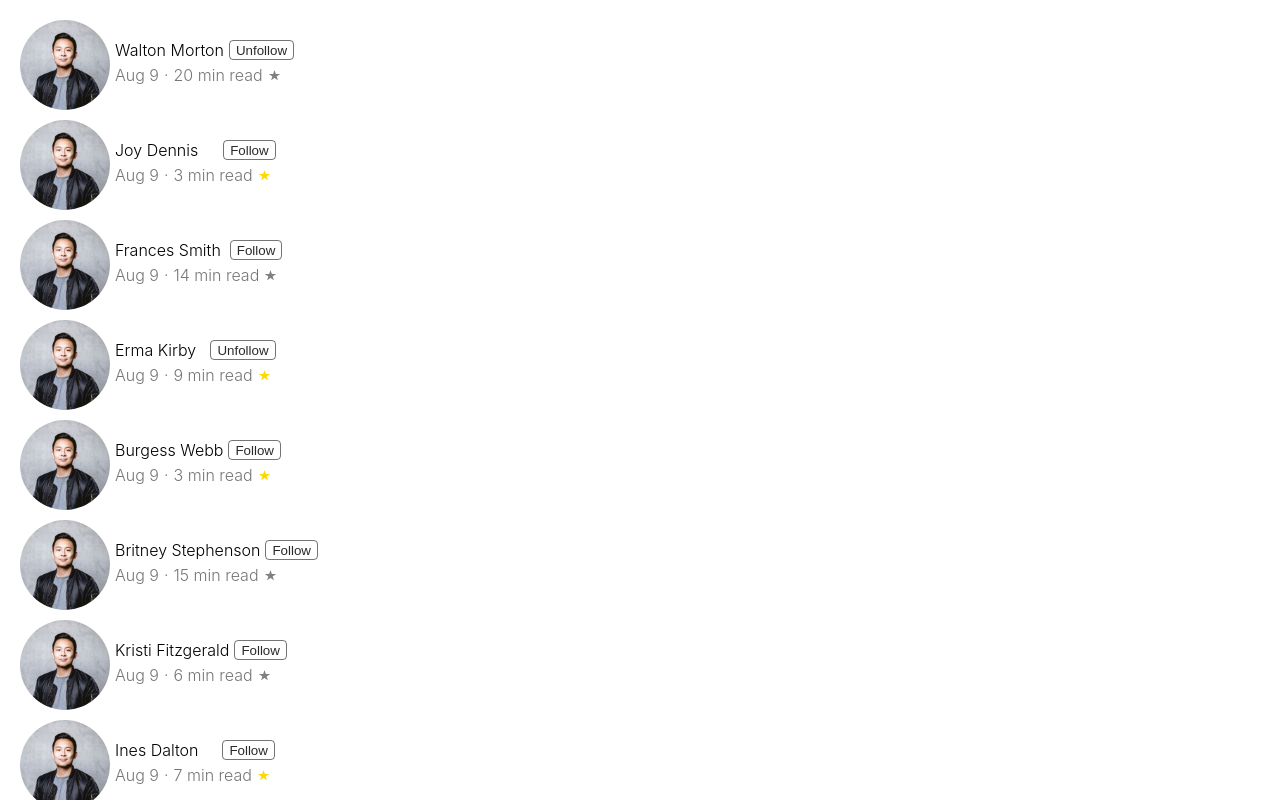
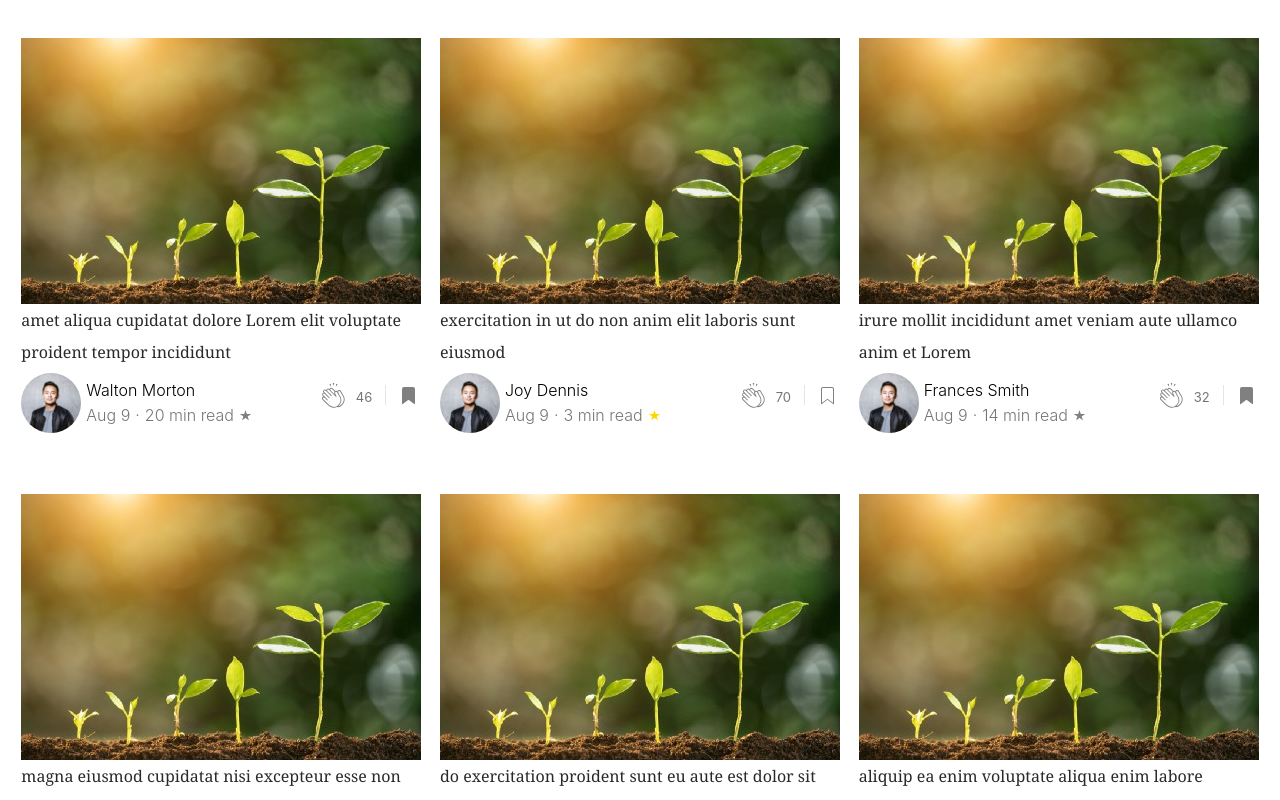
Before and after one commit to Maydara86/react-training-app, a React (Create React App) app: page / in a window 1280 px wide. Shown: the top 800 px of the page. Built offline with nearby package versions, Linux system fonts and the light colour scheme.

Commit message:
renaming the Article component

```diff
--- a/src/App.js
+++ b/src/App.js
@@ -2,8 +2,9 @@
 import './App.css'
 import { bindActionCreators } from 'redux'
 import { connect } from 'react-redux'
-import Article from './components/Article/Article'
+import ArticleSummaryContainer from './components/Article/ArticleSummaryContainer'
 import ArticlesList from './components/ArticlesList/ArticlesList'
+import ArticleGrid from './components/ArticleGrid/ArticleGrid'
 import UserWithFollowButton from './components/User/UserWithFollowButton'
 import clickStarHandler, { clickFollowHandler } from './store/actions/usersAction'
 import clickBookmarkHandler, { clickClapHandler } from './store/actions/articlesAction'
@@ -24,7 +25,7 @@
 
   return (
     <div>
-      {users.map(user => {
+      {/* {users.map(user => {
         return (
           <UserWithFollowButton
             user={user}
@@ -33,27 +34,27 @@
             handleStarClick={clickStarHandler}
           />
         )
-      })}
-      {/* <ArticleGrid>
+      })} */}
+      <ArticleGrid>
         {articles.map((article, i) => {
           return (
-              <Article
+            <ArticleSummaryContainer
               key={article.id}
               {...article}
               user={users[i]}
-                handleClapClick={this.clickClapHandler}
-                handleBookmarkClick={this.clickBookmarkHandler}
-                handleFollowClick={this.clickFollowHandler}
-                handleStarClick={this.clickStarHandler}
+              handleClapClick={clickClapHandler}
+              handleBookmarkClick={clickBookmarkHandler}
+              handleFollowClick={clickFollowHandler}
+              handleStarClick={clickStarHandler}
             />
           )
         })}
-        </ArticleGrid> */}
+      </ArticleGrid>
 
-      <ArticlesList>
+      {/* <ArticlesList>
         {articles.map((article, i) => {
           return (
-            <Article
+            <ArticleSummaryContainer
               key={article.id}
               {...article}
               user={users[i]}
@@ -65,7 +66,7 @@
             />
           )
         })}
-      </ArticlesList>
+      </ArticlesList> */}
     </div>
   )
 }
--- a/src/components/Article/Article.module.css
+++ b/src/components/Article/Article.module.css
@@ -269,6 +269,8 @@
     -ms-flex-item-align: auto;
     align-self: auto;
     margin: 3px 0 0 10px;
+    font-size: 13px;
+    color: rgba(0, 0, 0, 0.54);
 }
 
 .separatorItem:nth-child(3) {
--- a/src/components/Article/Article.js
+++ b/src/components/Article/ArticleSummaryContainer.js
@@ -4,7 +4,7 @@
 import User from '../User/User'
 import { ClapFilled, ClapUnfilled, BookmarkFilled, BookmarkUnfilled } from '../Svg/Svg'
 
-export default function Article({
+export default function ArticleSummaryContainer({
   id,
   articleName,
   claps,
```
Lines whose indentation alone changed are shown as unchanged.
